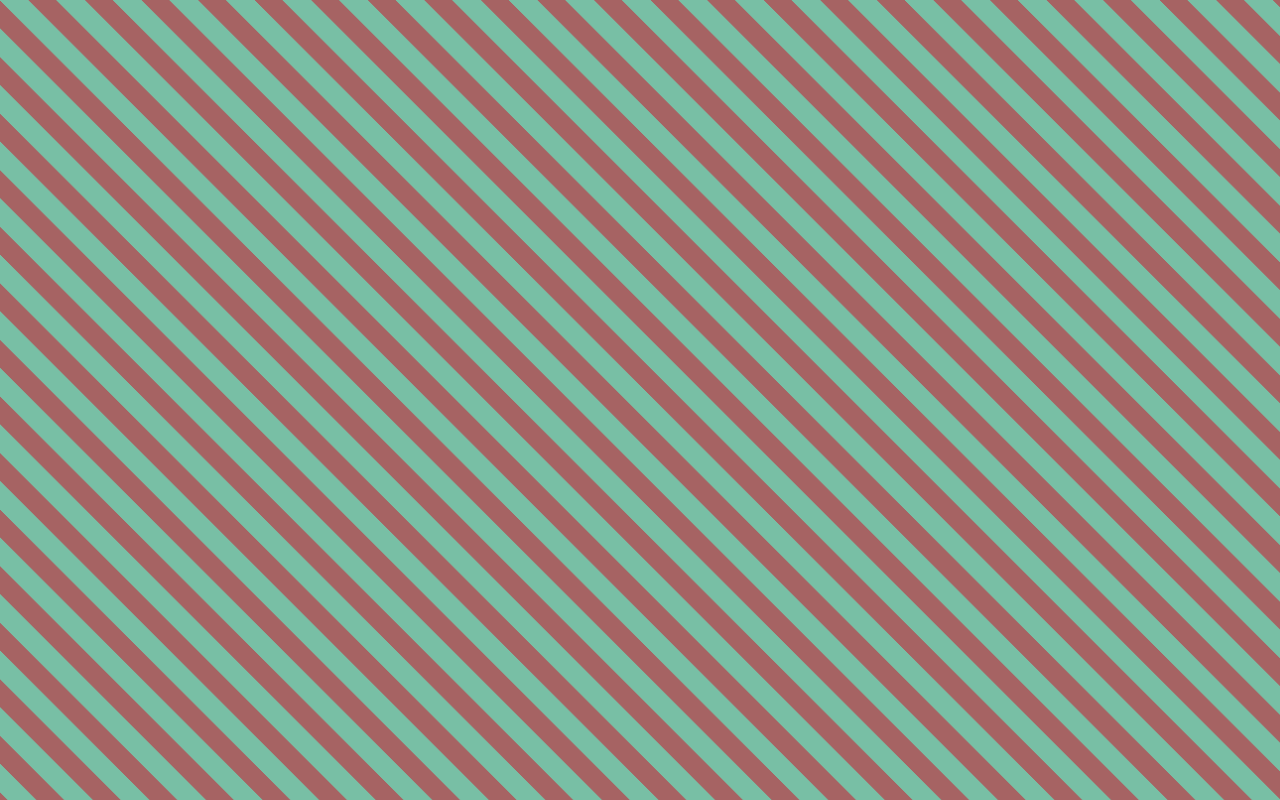
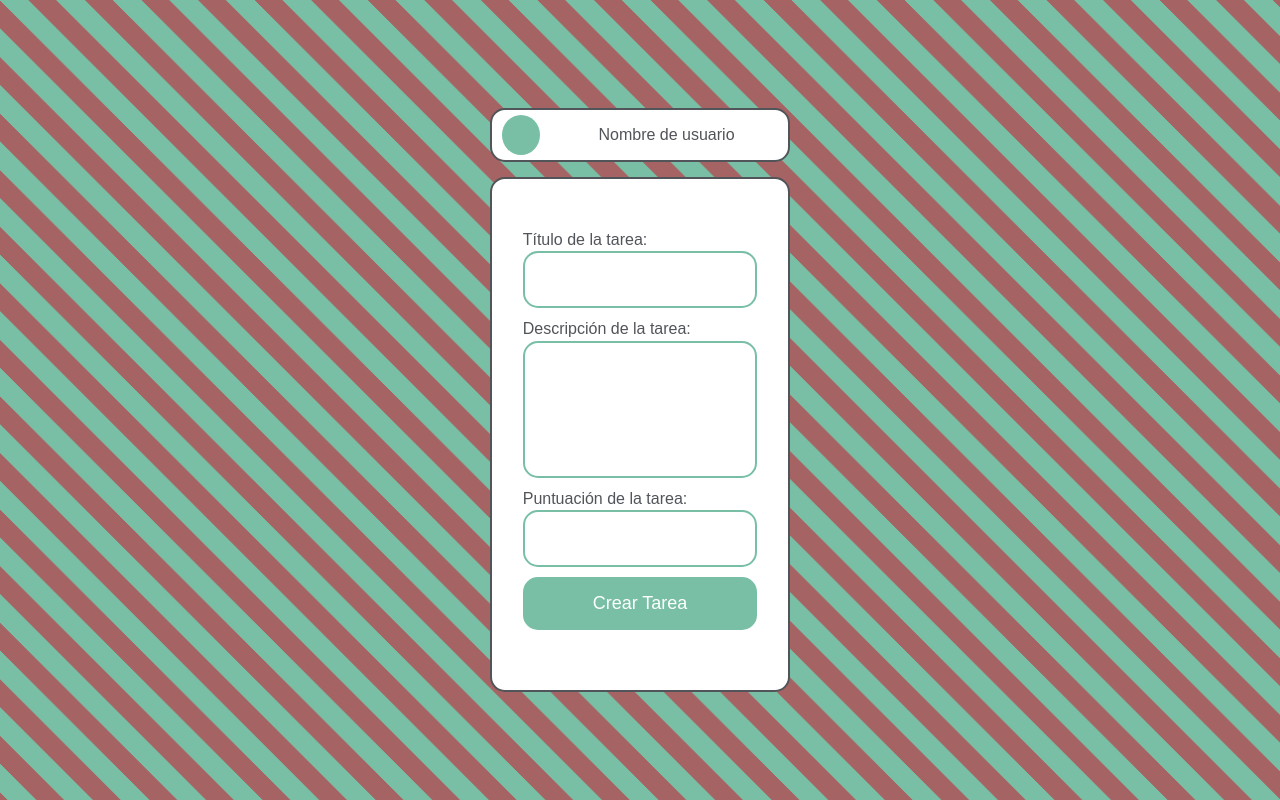
Before and after one commit to llorander/AspergerAsturias, a Vue app in the folder front/: page /add-reward in a window 1280 px wide. Built offline with nearby package versions, Linux system fonts and the light colour scheme.

Commit message:
Front-End: Add Reward Page.

```diff
--- a/front/src/router/routes.js
+++ b/front/src/router/routes.js
@@ -27,4 +27,8 @@
     path: "/admin-total-points",
     component: () => import("@/views/Admin/TotalPointsPage.vue"),
   },
+  {
+    path: "/add-reward",
+    component: () => import("@/views/Admin/AddRewardPage.vue"),
+  },
 ];
--- /dev/null
+++ b/front/src/views/Admin/AddRewardPage.vue
@@ -0,0 +1,109 @@
+<template>
+    <div class="add-reward">
+      <div class="info-menuusuarios">
+                <div class="usuario-menuusuarios">
+                    <div class="icon-menusuarios">
+                        <i class="fas fa-user"></i>
+                    </div>
+                    <p>Nombre de usuario</p>
+                </div>
+                  <form action="" method="POST" class="form-registrotareas">
+                    <label for="tarea">Título de la tarea:</label>
+                    <input type="text" name="tarea">
+                    <label for="descricion">Descripción de la tarea:</label>
+                    <textarea name="descripion" cols="30" rows="4"></textarea>
+                    <label for="puntos">Puntuación de la tarea:</label>
+                    <input type="number" name="puntos" min="1000" step="100">
+                    <input class="submit-registrotareas" type="submit" value="Crear Tarea">
+                  </form>
+            </div>
+    </div>
+</template>
+
+<script>
+export default {
+
+}
+</script>
+
+<style>
+    .add-reward {
+        display: flex;
+        justify-content: center;
+        align-items: center;
+        height: 100vh;
+    }
+
+    .info-menuusuarios {
+        padding: 20px 10px;
+        display: flex;
+        flex-direction: column;
+        justify-content: center;
+        align-items: center;
+        width: 300px;
+    }
+
+    .usuario-menuusuarios {
+        background-color: white;
+        width: 300px;
+        border-radius: 15px;
+        border: 2px solid #515459;
+        padding: 5px 10px;
+        display: flex;
+        justify-content: space-between;
+        align-items: center;
+        margin-bottom: 15px;
+    }
+    .icon-menusuarios {
+        width: 40px;
+        height: 40px;
+        border-radius: 50%;
+        background-color: #78BFA5;
+        display: flex;
+        justify-content: center;
+        align-items: center;
+        margin-right: 15px;
+    }
+
+    .usuario-menuusuarios p {
+        color:#515459;
+        width: 85%;
+        text-align: center;
+    }
+    .form-registrotareas {
+        background-color: white;
+        padding: 50px 10px;
+        display: flex;
+        flex-direction: column;
+        justify-content: center;
+        align-items: center;
+        width: 300px;
+        border-radius: 15px;
+        border: 2px solid #515459;
+    }
+
+    .form-registrotareas input, .form-registrotareas textarea {
+        width: 85%;
+        display: block;
+        text-align: center;
+        padding: 16px 5px;
+        margin-bottom: 10px;
+        border-radius: 15px;
+        border: 2px solid #78BFA5;
+        font-size: 18px;
+        color: #515459;
+        resize: none;
+    }
+    .form-registrotareas label {
+        display: block;
+        width: 85%;
+        text-align: left;
+        color: #515459;
+    }
+
+    input.submit-registrotareas {
+        background: #78BFA5;
+        border: none;
+        color: #fff;
+    }
+</style>
```
